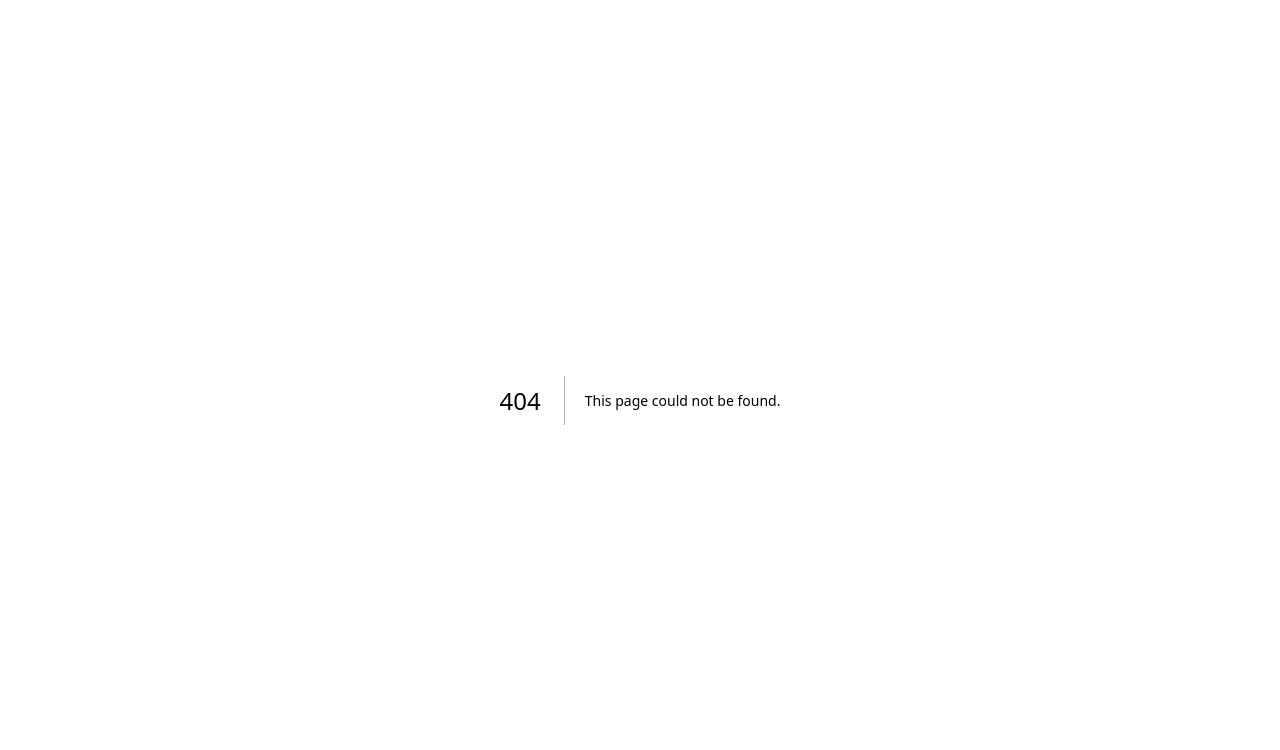
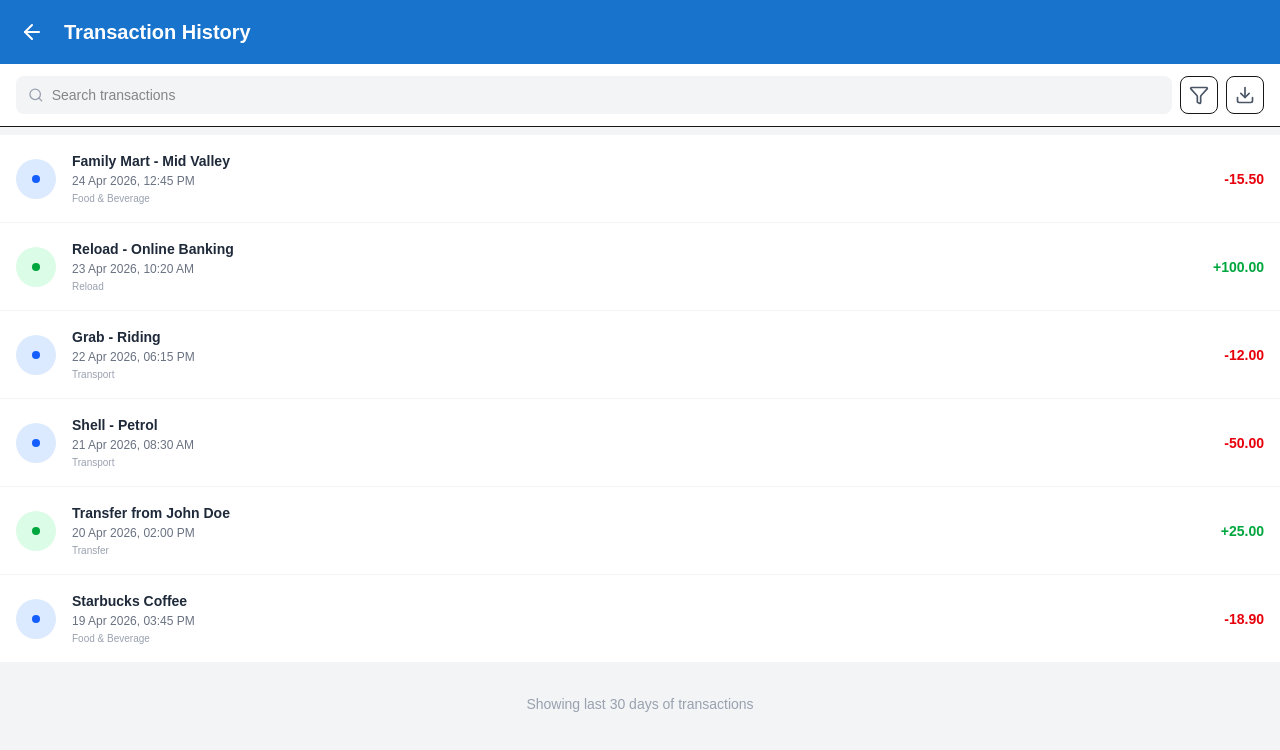
Before and after one commit to Kearskill/helloborneo, a Next.js app: page /homepage/history in a window 1280 px wide. Before the commit this address had no page. Shown: the top 750 px of the page. Built offline with nearby package versions, Linux system fonts and the light colour scheme.

Commit message:
add scan and history page

```diff
--- /dev/null
+++ b/app/homepage/history/page.tsx
@@ -0,0 +1,130 @@
+"use client"
+
+import { ArrowLeft, Search, Filter, Download } from "lucide-react";
+import { useRouter } from "next/navigation";
+
+const transactions = [
+  {
+    id: 1,
+    title: "Family Mart - Mid Valley",
+    date: "24 Apr 2026, 12:45 PM",
+    amount: -15.50,
+    type: "payment",
+    category: "Food & Beverage"
+  },
+  {
+    id: 2,
+    title: "Reload - Online Banking",
+    date: "23 Apr 2026, 10:20 AM",
+    amount: 100.00,
+    type: "deposit",
+    category: "Reload"
+  },
+  {
+    id: 3,
+    title: "Grab - Riding",
+    date: "22 Apr 2026, 06:15 PM",
+    amount: -12.00,
+    type: "payment",
+    category: "Transport"
+  },
+  {
+    id: 4,
+    title: "Shell - Petrol",
+    date: "21 Apr 2026, 08:30 AM",
+    amount: -50.00,
+    type: "payment",
+    category: "Transport"
+  },
+  {
+    id: 5,
+    title: "Transfer from John Doe",
+    date: "20 Apr 2026, 02:00 PM",
+    amount: 25.00,
+    type: "deposit",
+    category: "Transfer"
+  },
+  {
+    id: 6,
+    title: "Starbucks Coffee",
+    date: "19 Apr 2026, 03:45 PM",
+    amount: -18.90,
+    type: "payment",
+    category: "Food & Beverage"
+  }
+];
+
+export default function HistoryPage() {
+  const router = useRouter();
+
+  return (
+    <div className="min-h-screen bg-[#F3F4F6] flex flex-col w-full">
+      {/* Header */}
+      <div className="bg-[#1873CC] px-4 pt-4 pb-4 flex items-center gap-4 sticky top-0 z-10">
+        <button
+          onClick={() => router.back()}
+          className="text-white p-1 hover:bg-white/10 rounded-full transition-colors"
+        >
+          <ArrowLeft className="w-6 h-6" />
+        </button>
+        <h1 className="text-white text-xl font-semibold">Transaction History</h1>
+      </div>
+
+      {/* Search and Filter Bar */}
+      <div className="bg-white px-4 py-3 flex gap-2 border-b">
+        <div className="flex-1 bg-gray-100 rounded-lg px-3 py-2 flex items-center gap-2">
+          <Search className="w-4 h-4 text-gray-400" />
+          <input
+            type="text"
+            placeholder="Search transactions"
+            className="bg-transparent text-sm outline-none w-full"
+          />
+        </div>
+        <button className="p-2 border rounded-lg hover:bg-gray-50">
+          <Filter className="w-5 h-5 text-gray-600" />
+        </button>
+        <button className="p-2 border rounded-lg hover:bg-gray-50">
+          <Download className="w-5 h-5 text-gray-600" />
+        </button>
+      </div>
+
+      {/* Transaction List */}
+      <div className="flex-1 overflow-y-auto">
+        <div className="bg-white mt-2">
+          {transactions.map((tx, index) => (
+            <div
+              key={tx.id}
+              className={`px-4 py-4 flex items-center justify-between hover:bg-gray-50 active:bg-gray-100 transition-colors ${
+                index !== transactions.length - 1 ? 'border-b border-gray-100' : ''
+              }`}
+            >
+              <div className="flex gap-4 items-center">
+                <div className={`w-10 h-10 rounded-full flex items-center justify-center ${
+                  tx.type === 'deposit' ? 'bg-green-100' : 'bg-blue-100'
+                }`}>
+                  <div className={`w-2 h-2 rounded-full ${
+                    tx.type === 'deposit' ? 'bg-green-600' : 'bg-blue-600'
+                  }`} />
+                </div>
+                <div>
+                  <h3 className="text-sm font-semibold text-gray-800 line-clamp-1">{tx.title}</h3>
+                  <p className="text-xs text-gray-500 mt-0.5">{tx.date}</p>
+                  <p className="text-[10px] text-gray-400 mt-0.5">{tx.category}</p>
+                </div>
+              </div>
+              <div className={`text-sm font-bold ${
+                tx.amount > 0 ? 'text-green-600' : 'text-red-600'
+              }`}>
+                {tx.amount > 0 ? '+' : ''}{tx.amount.toFixed(2)}
+              </div>
+            </div>
+          ))}
+        </div>
+
+        <div className="p-8 text-center">
+          <p className="text-gray-400 text-sm">Showing last 30 days of transactions</p>
+        </div>
+      </div>
+    </div>
+  );
+}
--- a/app/homepage/page.tsx
+++ b/app/homepage/page.tsx
@@ -2,8 +2,10 @@
 
 import { ArrowLeftRight, Scan, History, Mic, ChevronRight, Eye, Search, Bell, User, ChevronDown } from "lucide-react";
 import { useState } from "react";
+import { useRouter } from "next/navigation";
 
 export default function App() {
+  const router = useRouter();
   const [balance] = useState(251.82);
   const [spending] = useState(450.75);
 
@@ -63,7 +65,10 @@
           <button className="border-2 border-white rounded-full px-4 py-1.5 text-white font-semibold text-xs flex items-center gap-1">
             + Add money
           </button>
-          <button className="text-white font-semibold text-xs flex items-center gap-0.5">
+          <button
+            onClick={() => router.push("/homepage/history")}
+            className="text-white font-semibold text-xs flex items-center gap-0.5"
+          >
             Transactions
             <ChevronRight className="w-3.5 h-3.5" />
           </button>
@@ -75,17 +80,25 @@
         {/* Main Actions Card */}
         <div className="bg-white rounded-xl p-3 mb-3 shadow-sm">
           <div className="grid grid-cols-3 gap-3">
-            <button className="flex flex-col items-center gap-1.5 active:opacity-70 py-1">
+            <button
+              className="flex flex-col items-center gap-1.5 active:opacity-70 py-1"
+            >
               <ArrowLeftRight className="w-6 h-6 text-[#1873CC] stroke-[1.5]" />
               <span className="text-[11px] text-gray-800">Transfer</span>
             </button>
 
-            <button className="flex flex-col items-center gap-1.5 active:opacity-70 py-1">
+            <button
+              onClick={() => router.push("/homepage/scan")}
+              className="flex flex-col items-center gap-1.5 active:opacity-70 py-1"
+            >
               <Scan className="w-6 h-6 text-[#1873CC] stroke-[1.5]" />
               <span className="text-[11px] text-gray-800">Scan</span>
             </button>
 
-            <button className="flex flex-col items-center gap-1.5 active:opacity-70 py-1">
+            <button
+              onClick={() => router.push("/homepage/history")}
+              className="flex flex-col items-center gap-1.5 active:opacity-70 py-1"
+            >
               <History className="w-6 h-6 text-[#1873CC] stroke-[1.5]" />
               <span className="text-[11px] text-gray-800">History</span>
             </button>
--- /dev/null
+++ b/app/homepage/scan/page.tsx
@@ -0,0 +1,72 @@
+"use client"
+
+import { X, Zap, Image as ImageIcon, QrCode } from "lucide-react";
+import { useRouter } from "next/navigation";
+
+export default function ScanPage() {
+  const router = useRouter();
+
+  return (
+    <div className="min-h-screen bg-black flex flex-col w-full relative">
+      {/* Camera View Simulation */}
+      <div className="flex-1 flex flex-col items-center justify-center relative">
+        {/* Scanning Frame */}
+        <div className="relative w-64 h-64">
+          {/* Corners */}
+          <div className="absolute top-0 left-0 w-8 h-8 border-t-4 border-l-4 border-[#1873CC]" />
+          <div className="absolute top-0 right-0 w-8 h-8 border-t-4 border-r-4 border-[#1873CC]" />
+          <div className="absolute bottom-0 left-0 w-8 h-8 border-b-4 border-l-4 border-[#1873CC]" />
+          <div className="absolute bottom-0 right-0 w-8 h-8 border-b-4 border-r-4 border-[#1873CC]" />
+
+          {/* Scanning Line Animation Simulation */}
+          <div className="absolute top-0 left-0 w-full h-1 bg-[#1873CC]/50 shadow-[0_0_15px_#1873CC] animate-scan" />
+        </div>
+
+        <p className="text-white mt-12 text-sm font-medium">Scan any QR code to pay</p>
+      </div>
+
+      {/* Top Controls */}
+      <div className="absolute top-0 left-0 w-full p-4 flex justify-between items-center">
+        <button
+          onClick={() => router.back()}
+          className="bg-black/40 p-2 rounded-full text-white backdrop-blur-md"
+        >
+          <X className="w-6 h-6" />
+        </button>
+        <button className="bg-black/40 p-2 rounded-full text-white backdrop-blur-md">
+          <Zap className="w-6 h-6" />
+        </button>
+      </div>
+
+      {/* Bottom Controls */}
+      <div className="bg-black/80 backdrop-blur-xl p-8 flex justify-around items-center border-t border-white/10">
+        <button className="flex flex-col items-center gap-2">
+          <div className="bg-white/10 p-4 rounded-full text-white">
+            <ImageIcon className="w-6 h-6" />
+          </div>
+          <span className="text-white text-xs">Album</span>
+        </button>
+
+        <button className="flex flex-col items-center gap-2">
+          <div className="bg-[#1873CC] p-6 rounded-full text-white shadow-[0_0_20px_rgba(24,115,204,0.4)]">
+            <QrCode className="w-8 h-8" />
+          </div>
+          <span className="text-white text-xs font-bold">My QR</span>
+        </button>
+
+        <div className="w-20" /> {/* Spacer */}
+      </div>
+
+      <style jsx global>{`
+        @keyframes scan {
+          0% { top: 0; opacity: 0; }
+          50% { opacity: 1; }
+          100% { top: 100%; opacity: 0; }
+        }
+        .animate-scan {
+          animation: scan 3s infinite linear;
+        }
+      `}</style>
+    </div>
+  );
+}
```
